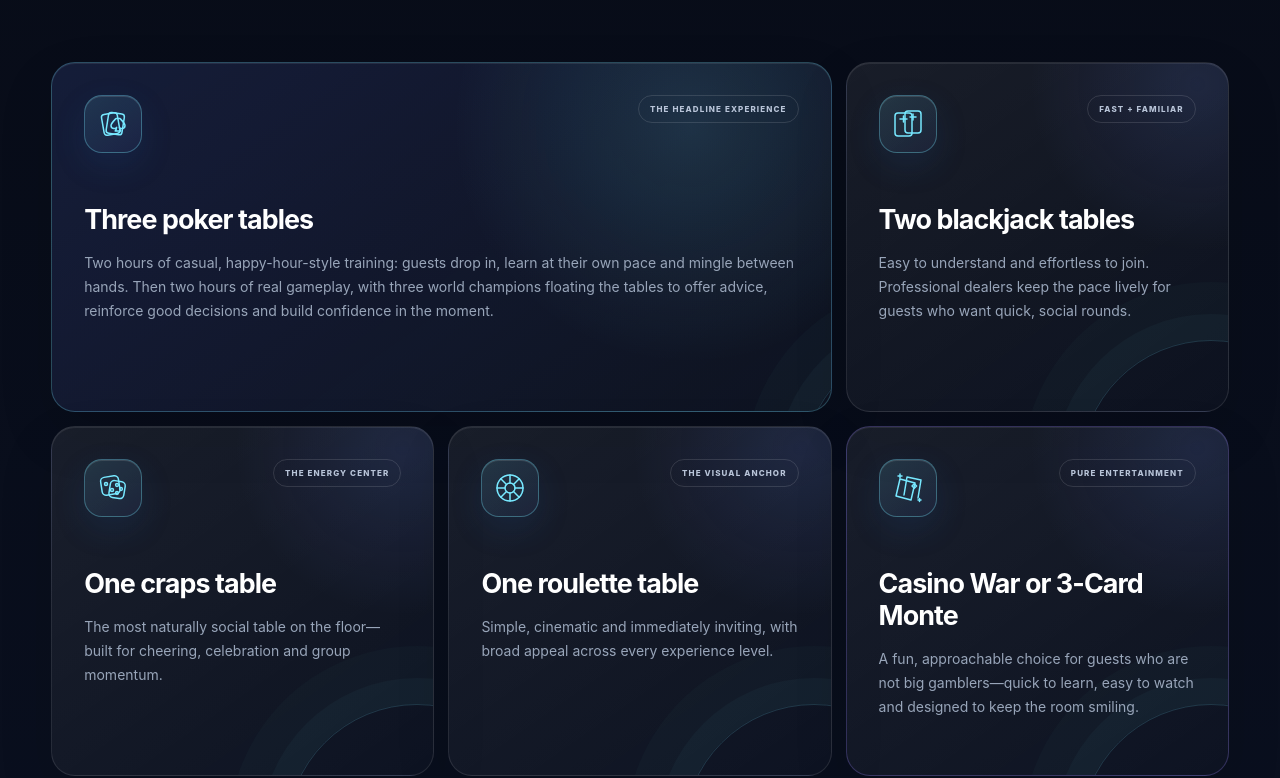
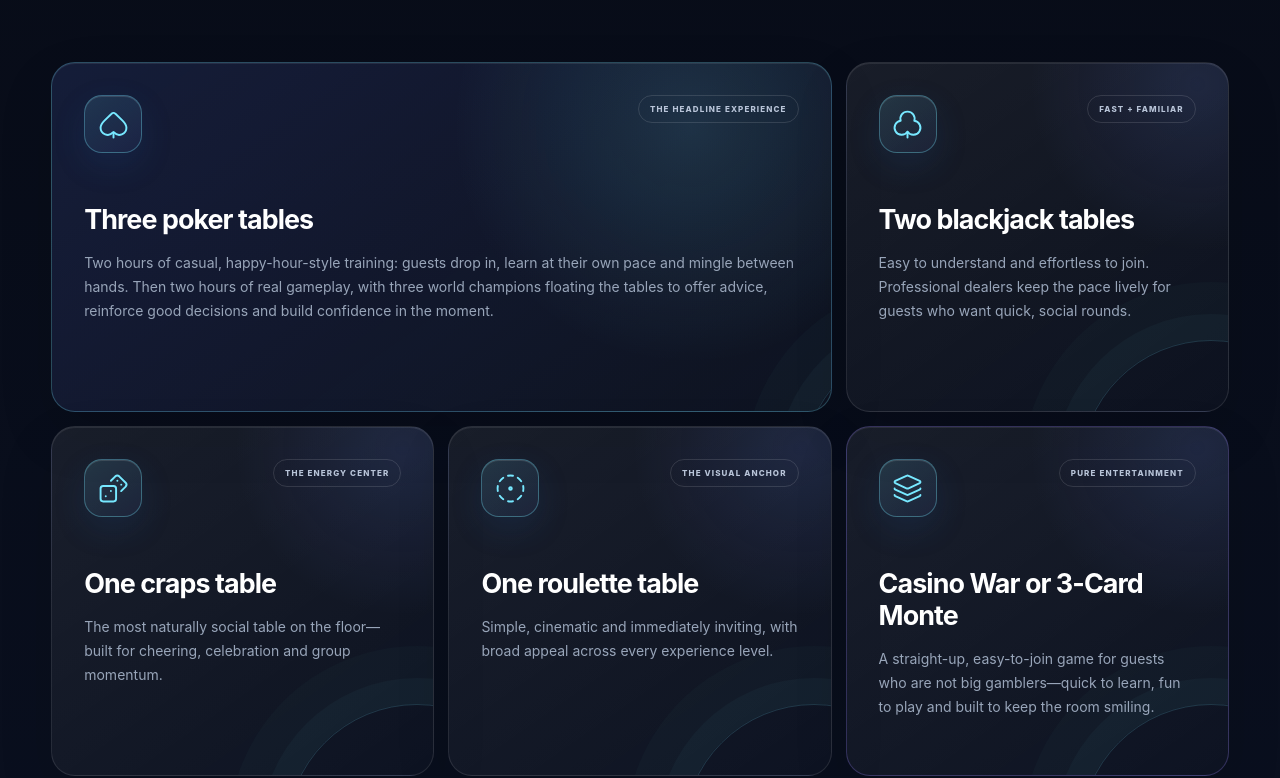
Before and after one commit to Las-Vegas-Poker-Training/lvpt-event-command-center-2026, a Next.js app in the folder client-proposals/applied-digital-holiday-2026/: page / in a window 1280 px wide. Shown: the part 2252-3030 px from the top of the page. Built offline with nearby package versions, Linux system fonts and the light colour scheme.

Commit message:
Revise Applied Digital pricing and polish

```diff
--- a/client-proposals/applied-digital-holiday-2026/app/page.tsx
+++ b/client-proposals/applied-digital-holiday-2026/app/page.tsx
@@ -2,47 +2,27 @@
 
 import Image from "next/image";
 import { useEffect, useMemo, useState } from "react";
+import { CircleDotDashed, Club, Dices, Layers3, Spade } from "lucide-react";
 
-type PackageKey = "standard" | "custom";
 type AddOn = { id: string; name: string; price: number; note: string };
 
-const packages: Record<PackageKey, { eyebrow: string; name: string; price: number; summary: string; includes: string[] }> = {
-  standard: {
-    eyebrow: "Turnkey production",
-    name: "Standard Everything",
-    price: 25840,
-    summary: "The full eight-table casino floor, professional dealers, championship poker experience and guest-ready chip racks—delivered as one polished, all-in production.",
-    includes: [
-      "8 casino tables with professional dealers",
-      "3 world-champion pros for the full four hours",
-      "2 hours of happy-hour training + 2 hours of live-play guidance",
-      "Standard felts, chips, cards and complete equipment",
-      "100 chip racks with $1,000 in starting chips per guest",
-      "Two-hour installation + two-hour strike",
-      "Pit management, team travel and event logistics",
-    ],
-  },
-  custom: {
-    eyebrow: "Signature brand experience",
-    name: "Custom Everything",
-    price: 28484,
-    summary: "Everything in the standard experience, elevated with a fully branded casino identity across the tables, cards and chips guests touch throughout the night.",
-    includes: [
-      "8 custom-felted casino tables with professional dealers",
-      "3 world-champion pros for the full four hours",
-      "2 hours of happy-hour training + 2 hours of live-play guidance",
-      "6,100 custom chips + 60 custom playing-card decks",
-      "100 chip racks with $1,000 in starting chips per guest",
-      "Two-hour installation + two-hour strike",
-      "Pit management, team travel and event logistics",
-    ],
-  },
-};
+const BASE_PRICE = 25820;
+
+const baseIncludes = [
+  "8 casino tables with professional dealers",
+  "3 world-champion poker pros for the full four hours",
+  "2 hours of happy-hour training + 2 hours of live-play guidance",
+  "Standard felts, cards, chips and complete gaming equipment",
+  "100 chip racks with $1,000 in starting chips per attendee",
+  "Two-hour installation + two-hour strike",
+  "Pit management, talent travel and event logistics",
+];
 
 const addOns: AddOn[] = [
-  { id: "felts", name: "Custom table felts", price: 6500, note: "Branded felts produced for all eight tables" },
-  { id: "chips", name: "6,100 custom casino chips", price: 5989, note: "Enough to begin each guest with a $1,000 chip rack" },
-  { id: "cards", name: "60 custom playing-card decks", price: 1950, note: "Covers poker, blackjack shoes and the complete casino floor" },
+  { id: "felts", name: "Custom Table Felts", price: 6500, note: "Branded felts produced for all eight tables" },
+  { id: "chips", name: "6,100 Custom Chips", price: 5989, note: "Enough to begin each guest with a $1,000 chip rack" },
+  { id: "cards", name: "60 PVC Custom Playing Card Decks", price: 1950, note: "Durable decks for poker, blackjack shoes and the complete casino floor" },
+  { id: "cases", name: "3 Custom Poker Chip Carrying Cases", price: 1200, note: "Required with custom chips for safe transport; each holds roughly 2,500–3,000 chips" },
 ];
 
 const games = [
@@ -50,12 +30,12 @@ const games = [
   { id: "blackjack", name: "Two blackjack tables", label: "Fast + familiar", copy: "Easy to understand and effortless to join. Professional dealers keep the pace lively for guests who want quick, social rounds." },
   { id: "craps", name: "One craps table", label: "The energy center", copy: "The most naturally social table on the floor—built for cheering, celebration and group momentum." },
   { id: "roulette", name: "One roulette table", label: "The visual anchor", copy: "Simple, cinematic and immediately inviting, with broad appeal across every experience level." },
-  { id: "social", name: "Casino War or 3-Card Monte", label: "Pure entertainment", copy: "A fun, approachable choice for guests who are not big gamblers—quick to learn, easy to watch and designed to keep the room smiling." },
+  { id: "social", name: "Casino War or 3-Card Monte", label: "Pure entertainment", copy: "A straight-up, easy-to-join game for guests who are not big gamblers—quick to learn, fun to play and built to keep the room smiling." },
 ];
 
 const pros = [
   { name: "Kenna James", badge: "Poker legend", image: "/assets/kenna-james.webp", stat: "$4M+ live earnings", copy: "A magnetic coach and speaker who makes strategy, psychology and table reads immediately accessible." },
-  { name: "Jeff Madsen", badge: "4× WSOP bracelet winner", image: "/assets/jeff-madsen.webp", stat: "WSOP Player of the Year", copy: "Elite tournament instincts, sharp analysis and a rare ability to make high-level concepts genuinely fun." },
+  { name: "Jeff Madsen", badge: "5× WSOP bracelet winner", image: "/assets/jeff-madsen.webp", stat: "$7.48M+ live earnings", copy: "Elite tournament instincts, sharp analysis and a rare ability to make high-level concepts genuinely fun." },
   { name: "Taylor Black", badge: "2021 WPT champion", image: "/assets/taylor-black.webp", stat: "$5M+ live earnings", copy: "Modern, disciplined and composed—Taylor connects pressure decisions to real-world performance." },
 ];
 
@@ -76,8 +56,8 @@ const gallery = [
 const faqs = [
   { q: "Do guests need poker or casino experience?", a: "Not at all. Every station is designed for mixed experience levels. Dealers keep the games approachable, while the pros can meet complete beginners and experienced players at the same table." },
   { q: "How does the happy-hour Poker Lab work?", a: "For the first two hours, all three poker tables are casual drop-in training experiences. Guests can learn a few hands, mingle and return whenever they like. For the final two hours, the tables shift into real gameplay while all three pros float the room, offer live advice and help players build confidence." },
-  { q: "How does Casino War or 3-Card Monte fit the floor?", a: "It gives non-gamblers an immediate, entertaining entry point. Casino War is familiar and fast; 3-Card Monte can be presented as an entertainment-only close-up illusion with controlled winner rounds and optional prize entries. The final selection can be confirmed with the venue plan." },
-  { q: "What is included in each guest's chip rack?", a: "Both proposal options include 100 chip racks. Each attendee can begin the evening with $1,000 in play chips, keeping the experience organized as guests move from table to table." },
+  { q: "How does Casino War or 3-Card Monte fit the floor?", a: "It gives non-gamblers an immediate, entertaining entry point. Both games are fast, approachable and easy to join, making the station a lively social option throughout the night. The final selection can be confirmed with the venue plan." },
+  { q: "What is included in each guest's chip rack?", a: "The base experience includes 100 chip racks. Each attendee can begin the evening with $1,000 in play chips, keeping the experience organized as guests move from table to table." },
   { q: "What does the venue need to provide?", a: "A ballroom or event area with an approved floor plan, normal service access and adequate setup time. Once the venue is selected, LVPT coordinates load-in, placement and operational details directly with the property." },
   { q: "Are food and beverage included?", a: "Food and beverage remain with the selected Dallas venue, as requested. We will design the gaming footprint so service paths, bars and guest circulation continue to work smoothly." },
 ];
@@ -89,48 +69,43 @@ function scrollToId(id: string) {
 }
 
 function GameIcon({ name }: { name: string }) {
-  const shared = { className: "game-icon", width: 34, height: 34, viewBox: "0 0 34 34", fill: "none", xmlns: "http://www.w3.org/2000/svg", "aria-hidden": true };
-  if (name === "poker") return <svg {...shared}><rect x="5" y="8" width="16" height="21" rx="3" transform="rotate(-10 5 8)" /><rect x="13" y="5" width="16" height="21" rx="3" transform="rotate(9 13 5)" /><path d="M20 11.5c-3.2 3.3-5 5-5 7.1 0 1.7 1.3 3 3 3 1.1 0 2-.5 2.6-1.2-.1 1.4-.5 2.6-1.4 3.6h5.6c-.9-1-1.3-2.2-1.4-3.6.6.7 1.5 1.2 2.6 1.2 1.7 0 3-1.3 3-3 0-2.1-1.8-3.8-5-7.1Z" /></svg>;
-  if (name === "blackjack") return <svg {...shared}><rect x="4" y="6" width="17" height="23" rx="3" /><path d="M9 12h7M12.5 9v6" /><rect x="14" y="4" width="16" height="22" rx="3" /><path d="M19 10h6M22 7v6" /></svg>;
-  if (name === "craps") return <svg {...shared}><rect x="4" y="7" width="18" height="18" rx="4" transform="rotate(-9 4 7)" /><circle cx="10" cy="13" r="1.5" /><circle cx="16" cy="19" r="1.5" /><rect x="15" y="9" width="15" height="17" rx="4" transform="rotate(9 15 9)" /><circle cx="21" cy="14" r="1.4" /><circle cx="25" cy="18" r="1.4" /><circle cx="21" cy="22" r="1.4" /></svg>;
-  if (name === "roulette") return <svg {...shared}><circle cx="17" cy="17" r="13" /><circle cx="17" cy="17" r="5" /><path d="M17 4v8M17 22v8M4 17h8M22 17h8M7.8 7.8l5.7 5.7M20.5 20.5l5.7 5.7M26.2 7.8l-5.7 5.7M13.5 20.5l-5.7 5.7" /></svg>;
-  return <svg {...shared}><path d="M5 25 9 8l15 4-4 17Z" /><path d="m13 24 3-18 14 3-3 18" /><path d="m21 15 2.3-2.3 2.3 2.3-2.3 2.3Z" /><path d="M7 5h4M9 3v4M27 29h3M28.5 27.5v3" /></svg>;
+  const shared = { className: "game-icon", size: 31, strokeWidth: 1.65, "aria-hidden": true };
+  if (name === "poker") return <Spade {...shared} />;
+  if (name === "blackjack") return <Club {...shared} />;
+  if (name === "craps") return <Dices {...shared} />;
+  if (name === "roulette") return <CircleDotDashed {...shared} />;
+  return <Layers3 {...shared} />;
 }
 
 export default function Home() {
-  const [selectedPackage, setSelectedPackage] = useState<PackageKey>("custom");
   const [selectedAddOns, setSelectedAddOns] = useState<string[]>([]);
   const [menuOpen, setMenuOpen] = useState(false);
   const [lightboxIndex, setLightboxIndex] = useState<number | null>(null);
 
-  const total = useMemo(() => packages[selectedPackage].price + addOns.filter((item) => selectedAddOns.includes(item.id)).reduce((sum, item) => sum + item.price, 0), [selectedAddOns, selectedPackage]);
+  const total = useMemo(() => BASE_PRICE + addOns.filter((item) => selectedAddOns.includes(item.id)).reduce((sum, item) => sum + item.price, 0), [selectedAddOns]);
   const chosenAddOns = addOns.filter((item) => selectedAddOns.includes(item.id));
-  const selected = packages[selectedPackage];
 
   const mailto = useMemo(() => {
     const extras = chosenAddOns.length ? chosenAddOns.map((item) => item.name).join(", ") : "None selected";
     const subject = encodeURIComponent("Applied Digital — Casino Night Direction");
-    const body = encodeURIComponent(`Hi Matt,\n\nWe would like to move forward with: ${selected.name}.\nSelected enhancements: ${extras}.\nCurrent proposal total: ${money.format(total)}.\n\nPlease send the agreement and next steps.\n`);
+    const body = encodeURIComponent(`Hi Matt,\n\nWe would like to move forward with the Applied Digital Casino Night base experience at ${money.format(BASE_PRICE)}.\n\nSelected experience upgrades: ${extras}.\nCurrent proposal total: ${money.format(total)}.\n\nPlease send the agreement and next steps.\n`);
     return `mailto:book@pokertraininglasvegas.com?subject=${subject}&body=${body}`;
-  }, [chosenAddOns, selected.name, total]);
+  }, [chosenAddOns, total]);
 
   useEffect(() => {
     const restoreSelection = window.setTimeout(() => {
-      const savedPackage = window.localStorage.getItem("applied-digital-package-v2") as PackageKey | null;
-      const savedAddOns = window.localStorage.getItem("applied-digital-addons-v2");
-      if (savedPackage && packages[savedPackage]) setSelectedPackage(savedPackage);
+      const savedAddOns = window.localStorage.getItem("applied-digital-addons-v3");
       if (savedAddOns) {
         try { setSelectedAddOns(JSON.parse(savedAddOns)); }
-        catch { window.localStorage.removeItem("applied-digital-addons-v2"); }
+        catch { window.localStorage.removeItem("applied-digital-addons-v3"); }
       }
     }, 0);
     return () => window.clearTimeout(restoreSelection);
   }, []);
 
   useEffect(() => {
-    window.localStorage.setItem("applied-digital-package-v2", selectedPackage);
-    window.localStorage.setItem("applied-digital-addons-v2", JSON.stringify(selectedAddOns));
-  }, [selectedAddOns, selectedPackage]);
+    window.localStorage.setItem("applied-digital-addons-v3", JSON.stringify(selectedAddOns));
+  }, [selectedAddOns]);
 
   useEffect(() => {
     let context: { revert: () => void } | undefined;
@@ -176,13 +151,15 @@ export default function Home() {
   }, [lightboxIndex]);
 
   function toggleAddOn(id: string) {
-    if (selectedPackage === "custom") return;
-    setSelectedAddOns((current) => current.includes(id) ? current.filter((item) => item !== id) : [...current, id]);
-  }
-
-  function choosePackage(key: PackageKey) {
-    setSelectedPackage(key);
-    if (key === "custom") setSelectedAddOns([]);
+    setSelectedAddOns((current) => {
+      if (id === "cases" && current.includes("chips")) return current;
+      if (current.includes(id)) {
+        if (id === "chips") return current.filter((item) => item !== "chips" && item !== "cases");
+        return current.filter((item) => item !== id);
+      }
+      if (id === "chips") return [...current.filter((item) => item !== "cases"), "chips", "cases"];
+      return [...current, id];
+    });
   }
 
   function closeMenuAndScroll(id: string) {
@@ -274,14 +251,14 @@ export default function Home() {
       <section className="investment-section section-pad" id="investment">
         <div className="orb orb-two" aria-hidden="true" />
         <div className="shell">
-          <div className="investment-head" data-reveal><p className="section-label">Choose your experience</p><h2>One room.<br /><em>Two levels of finish.</em></h2><p>Both options include the same eight-table floor, full poker training experience, championship pros, professional dealers and 100 chip racks. The difference is the brand layer. Food, beverage, venue and prizes remain separate.</p></div>
-          <div className="package-grid">{(Object.keys(packages) as PackageKey[]).map((key) => { const item = packages[key]; const active = selectedPackage === key; return <button className={`package-card ${active ? "is-selected" : ""}`} key={key} onClick={() => choosePackage(key)} aria-pressed={active}><span className="selection-dot"><i /></span><p>{item.eyebrow}</p><h3>{item.name}</h3><strong>{money.format(item.price)}</strong><small>all-in event investment</small><span className="package-summary">{item.summary}</span><ul>{item.includes.map((detail) => <li key={detail}>{detail}</li>)}</ul><b>{active ? "Selected" : "Select experience"}<i>→</i></b></button>; })}</div>
-          <div className="enhancement-wrap" data-reveal><div className="enhancement-intro"><p className="section-label">À-la-carte customization</p><h3>Add the Applied Digital layer.</h3><span>{selectedPackage === "custom" ? "Every custom element below is already included in Custom Everything." : "Add any custom element to Standard Everything and watch the total update."}</span><div className="rack-included"><span>Included in both packages</span><strong>100 chip racks · $700 value</strong><p>Each attendee begins with $1,000 in chips—organized, portable and ready for the next table.</p></div></div><div className="enhancement-list">{addOns.map((item) => { const active = selectedAddOns.includes(item.id); const included = selectedPackage === "custom"; return <button key={item.id} className={`${active ? "is-selected" : ""} ${included ? "is-included" : ""}`} onClick={() => toggleAddOn(item.id)} role="checkbox" aria-checked={active || included} disabled={included}><span className="check-box">{active || included ? "✓" : "+"}</span><span><strong>{item.name}</strong><small>{item.note}</small></span><b>{included ? "Included" : `+${money.format(item.price)}`}</b></button>; })}<div className="case-note"><span>Chip carrying cases</span><p>Each holds roughly 2,500–3,000 chips and can support a 100–200 chip giveaway. Final quantity is priced once the takeaway plan is selected.</p></div></div></div>
-          <div className="proposal-total" data-reveal><div><p>Current proposal</p><h3>{selected.name}</h3><span>{selectedPackage === "custom" ? "Complete custom production package" : chosenAddOns.length ? `${chosenAddOns.length} à-la-carte customization${chosenAddOns.length === 1 ? "" : "s"} selected` : "Complete standard production package"}</span></div><div className="total-number"><span>Event investment</span><strong>{money.format(total)}</strong><small>Applicable taxes, venue charges, prizes and optional chip carrying cases are not included.</small></div><div className="total-actions"><a className="primary-button" href={mailto}><span>Approve this direction</span><i>↗</i></a><button className="print-button" onClick={() => window.print()}>Print / save proposal</button></div></div>
+          <div className="investment-head" data-reveal><p className="section-label">Your complete experience</p><h2>One clear base.<br /><em>Endless ways to elevate.</em></h2><p>The complete eight-table casino floor, four-hour Poker Lab, championship pros, professional dealers and guest-ready chip racks are already built in. Add only the custom brand elements you want. Food, beverage, venue and prizes remain separate.</p></div>
+          <article className="base-package-card" data-reveal><div className="base-package-lead"><p>Applied Digital Casino Night</p><h3>The complete experience</h3><strong>{money.format(BASE_PRICE)}</strong><small>base event investment</small><span>One polished, turnkey production for approximately 100 guests—built for four hours of fluid, come-and-go play.</span></div><div className="base-package-includes"><p>Everything already included</p><ul>{baseIncludes.map((detail) => <li key={detail}>{detail}</li>)}</ul></div></article>
+          <div className="enhancement-wrap" data-reveal><div className="enhancement-intro"><p className="section-label">À-la-carte upgrades</p><h3>Add the Applied Digital layer.</h3><span>Select any custom element below and the live proposal total will update instantly.</span><div className="rack-included"><span>Included in the base experience</span><strong>100 chip racks · $700 value</strong><p>Each attendee begins with $1,000 in chips—organized, portable and ready for the next table.</p></div></div><div className="enhancement-list">{addOns.map((item) => { const active = selectedAddOns.includes(item.id); const required = item.id === "cases" && selectedAddOns.includes("chips"); return <button key={item.id} className={`${active ? "is-selected" : ""} ${required ? "is-required" : ""}`} onClick={() => toggleAddOn(item.id)} role="checkbox" aria-checked={active} aria-disabled={required}><span className="check-box">{active ? "✓" : "+"}</span><span><strong>{item.name}</strong><small>{item.note}</small></span><b>{required ? `Required · +${money.format(item.price)}` : `+${money.format(item.price)}`}</b></button>; })}</div></div>
+          <div className="proposal-total" data-reveal><div><p>Current proposal</p><h3>Applied Digital Casino Night</h3><span>{chosenAddOns.length ? `${chosenAddOns.length} experience upgrade${chosenAddOns.length === 1 ? "" : "s"} selected` : "Complete base experience"}</span></div><div className="total-number"><span>Event investment</span><strong>{money.format(total)}</strong><small>Applicable taxes, venue charges, food, beverage and prizes are not included.</small></div><div className="total-actions"><a className="primary-button" href={mailto}><span>Email selected direction</span><i>↗</i></a><button className="print-button" onClick={() => window.print()}>Print / save proposal</button></div></div>
         </div>
       </section>
 
-      <section className="next-section section-pad"><div className="shell next-grid"><div data-reveal><p className="section-label">What happens next</p><h2>A clear path.<br /><em>Then we build.</em></h2></div><div className="next-list" data-reveal><div className="next-item"><span className="next-cue">Choose</span><div><strong>Select the finish</strong><p>Choose Standard Everything or Custom Everything; poker training is included either way.</p></div></div><div className="next-item"><span className="next-cue">Confirm</span><div><strong>Lock the Dallas venue</strong><p>We review load-in, room dimensions and the final operating footprint.</p></div></div><div className="next-item"><span className="next-cue">Create</span><div><strong>Share prizes + brand assets</strong><p>Decide on drawings, highest-chip recognition and any custom production.</p></div></div><div className="next-item"><span className="next-cue">Reserve</span><div><strong>Secure December 17</strong><p>A 50% retainer secures production and talent; the balance is due 30 days before the event.</p></div></div></div></div></section>
+      <section className="next-section section-pad"><div className="shell"><div className="next-grid"><div data-reveal><p className="section-label">What happens next</p><h2>A clear path.<br /><em>Then we build.</em></h2></div><div className="next-list" data-reveal><div className="next-item"><span className="next-cue">Choose</span><div><strong>Select any experience upgrades</strong><p>The complete base experience is set; add only the custom felts, chips, cards or carrying cases you want.</p></div></div><div className="next-item"><span className="next-cue">Confirm</span><div><strong>Lock the Dallas venue</strong><p>We review load-in, room dimensions and the final operating footprint.</p></div></div><div className="next-item"><span className="next-cue">Create</span><div><strong>Share prizes + brand assets</strong><p>Decide on drawings, highest-chip recognition and any custom production.</p></div></div><div className="next-item"><span className="next-cue">Reserve</span><div><strong>Secure December 17</strong><p>A 50% retainer secures production and talent; the balance is due 30 days before the event.</p></div></div></div></div><div className="next-contact" data-reveal><div><span>Ready when you are</span><strong>Your current selections are ready to send.</strong></div><div><a className="contact-call" href="tel:+16167457148">Call Matt <span>616-745-7148</span></a><a className="contact-email" href={mailto}>Email selected options <span>↗</span></a></div></div></div></section>
 
       <section className="faq-section section-pad"><div className="shell faq-grid"><div data-reveal><p className="section-label">Useful answers</p><h2>Before<br /><em>the next call.</em></h2></div><div className="faq-list" data-reveal>{faqs.map((item, index) => <details key={item.q} open={index === 0}><summary>{item.q}<span>+</span></summary><div><p>{item.a}</p></div></details>)}</div></div></section>
 
```
